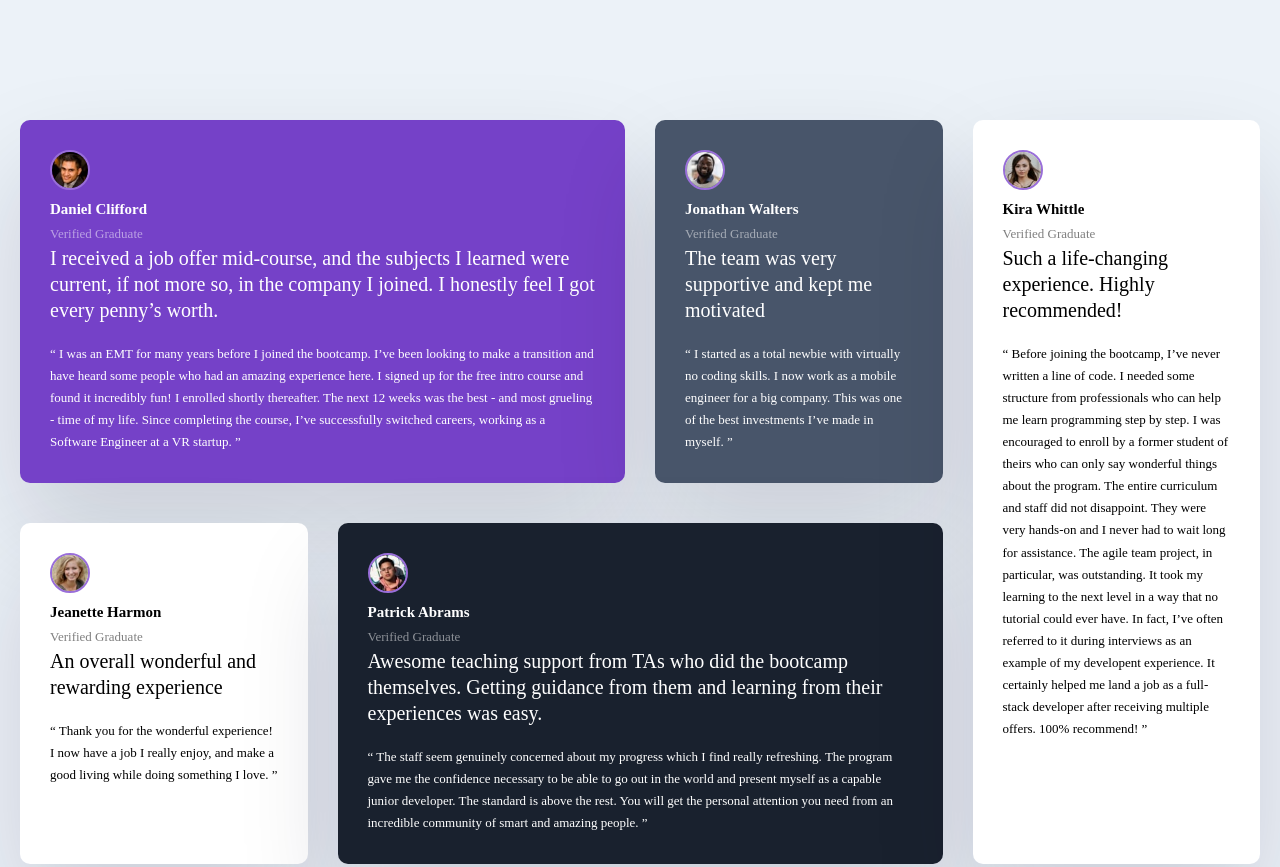
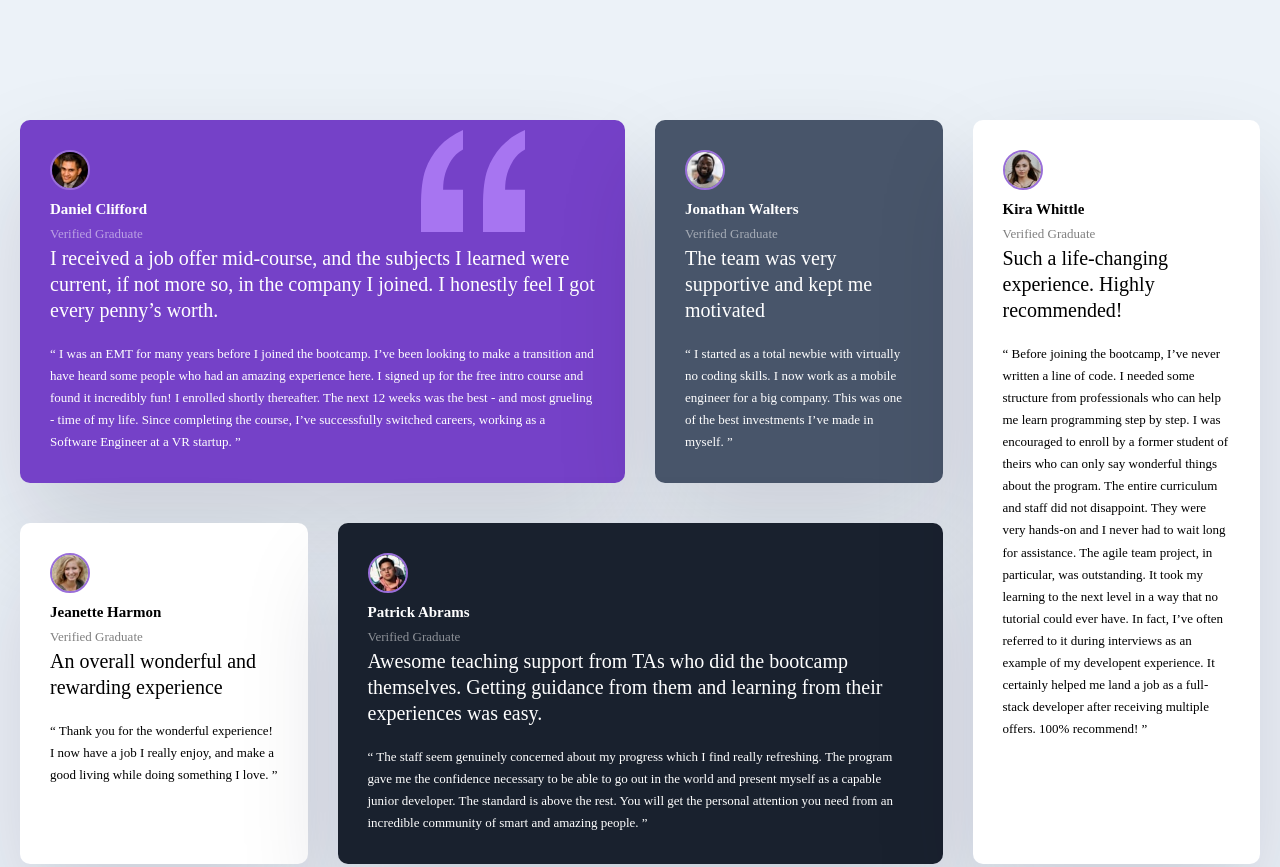
Before and after one commit to RxQuantum/qvent, a plain HTML site: page index.html in a window 1280 px wide. Shown: the top 867 px of the page. Drawn offline with Linux system fonts and the light colour scheme; a web font is replaced by a local one.

Commit message:
Update style.css

```diff
--- a/style.css
+++ b/style.css
@@ -75,7 +75,7 @@ card-header {
 .card-bg-purple{
     background: hsl(263, 55%, 52%);
     color: white;
-    background-image: url('./images/bg-pattern-quotation.svg');
+    background-image: url('bg-pattern-quotation.svg');
     background-repeat:no-repeat ;
     background-position: top 10px right 100px;
 }
```
